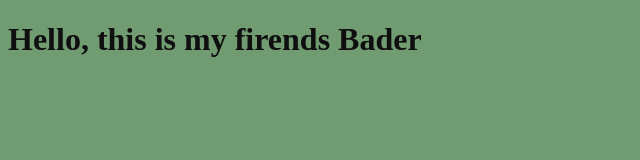
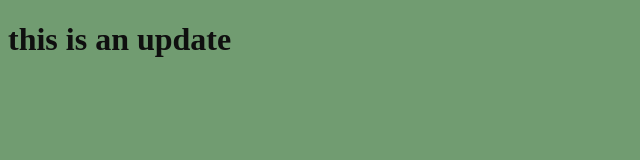
Before and after one commit to Was-2003/myproject, a plain HTML site: page index.html in a window 1280 px wide. Shown: the whole page, without its empty margins (0-640 px from the left). Drawn offline with Linux system fonts and the light colour scheme.

Commit message:
edit html file

```diff
--- a/index.html
+++ b/index.html
@@ -7,7 +7,7 @@
     <link rel="stylesheet" href="style.css"
 </head>
 <body>
-    <h1>Hello, this is my firends Bader</h1>
+    <h1>this is an update</h1>
     <script src="app.js"></script>
 </body>
 </html>
```
